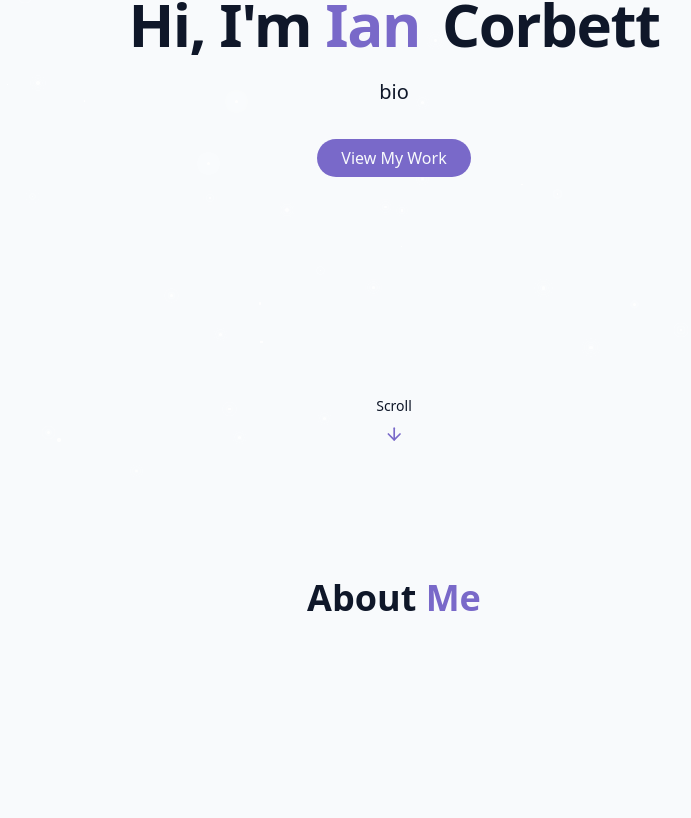
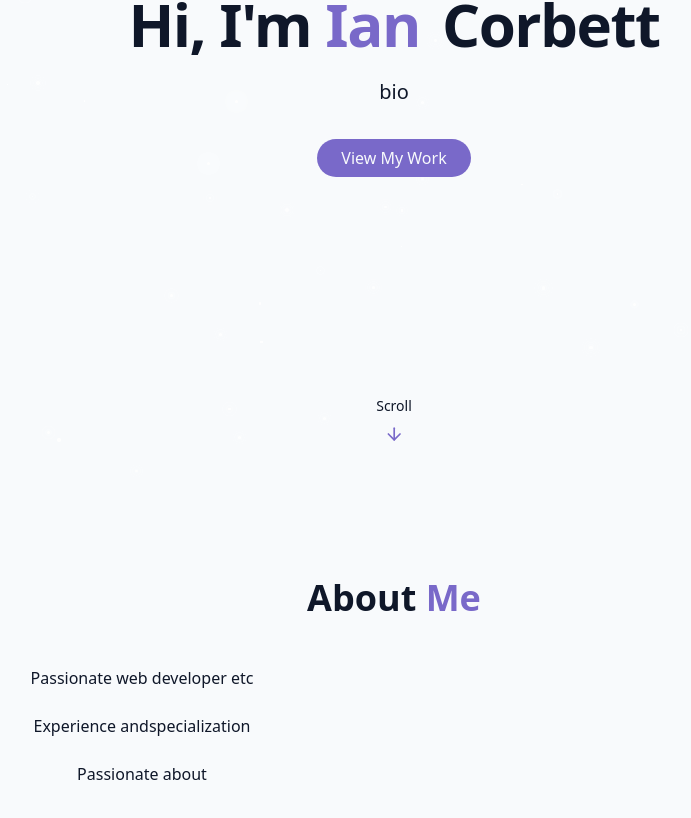
Before and after one commit to iancorbett/reactPortfolio, a React (Vite) app: page / in a window 1280 px wide. Shown: the part 318-1136 px from the top of the page, without its empty margins (246-937 px from the left). Before the commit the page ends 1080 px from the top, so only its background shows below. Built offline with nearby package versions, Linux system fonts and the light colour scheme.

Commit message:
filling in colums

```diff
--- a/src/components/AboutSection.jsx
+++ b/src/components/AboutSection.jsx
@@ -9,8 +9,18 @@ export const AboutSection = () => {
             </h2>
 
             <div className="grid grid-cols-1 md:grid-cols-2 gap-12 items-center">
-                <div>
+                <div className="space-y-6">
+                    <h3>
+                        Passionate web developer etc
+                    </h3>
 
+                    <p>
+                        Experience andspecialization
+                    </p>
+
+                    <p>
+                        Passionate about
+                    </p>
                 </div>
 
                 <div>
```
